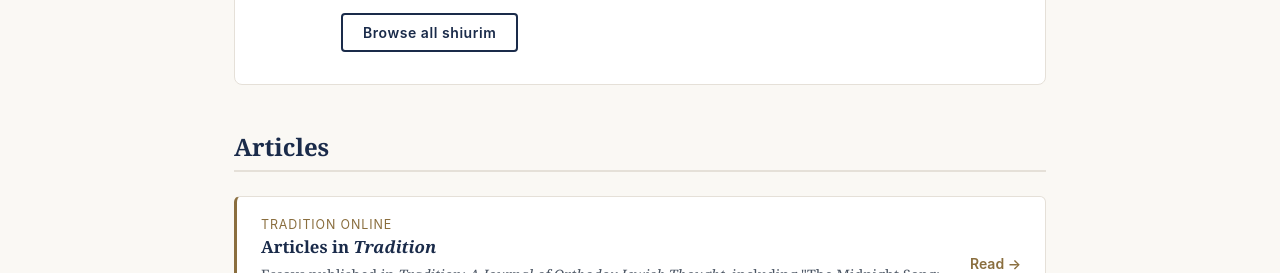
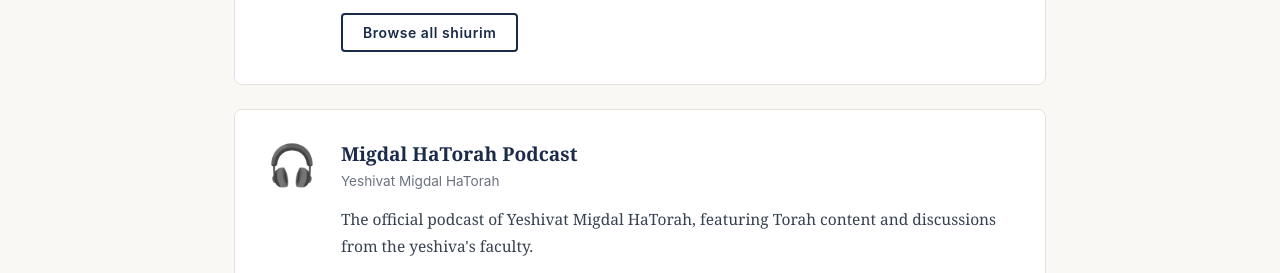
Before and after one commit to ymnz303-creator/JZwebsite, a plain HTML site: page publications.html in a window 1280 px wide. Shown: the part 645-918 px from the top of the page. Drawn offline with Linux system fonts and the light colour scheme.

Commit message:
Add Migdal HaTorah podcast link to publications page

```diff
--- a/publications.html
+++ b/publications.html
@@ -52,6 +52,22 @@
           </p>
           <a class="btn btn-outline" href="https://yutorah.org/teachers/Rabbi-Jonathan-Ziring" target="_blank" rel="noopener">
             Browse all shiurim
+          </a>
+        </div>
+      </article>
+
+      <!-- Podcast -->
+      <article class="pub-card">
+        <div class="pub-icon">🎧</div>
+        <div class="pub-body">
+          <h3>Migdal HaTorah Podcast</h3>
+          <p class="pub-meta">Yeshivat Migdal HaTorah</p>
+          <p>
+            The official podcast of Yeshivat Migdal HaTorah, featuring Torah
+            content and discussions from the yeshiva's faculty.
+          </p>
+          <a class="btn btn-outline" href="https://podcast.migdalhatorah.org/" target="_blank" rel="noopener">
+            Listen to the podcast
           </a>
         </div>
       </article>
```
